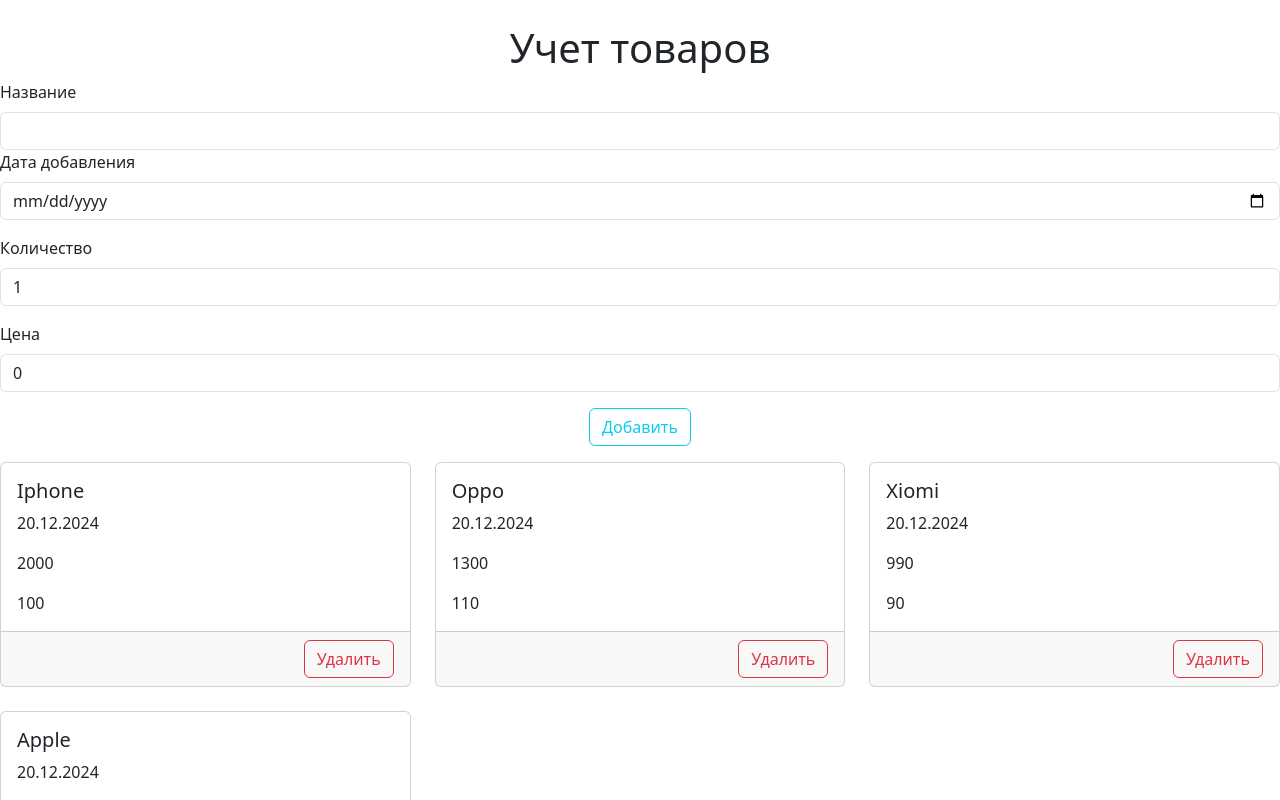
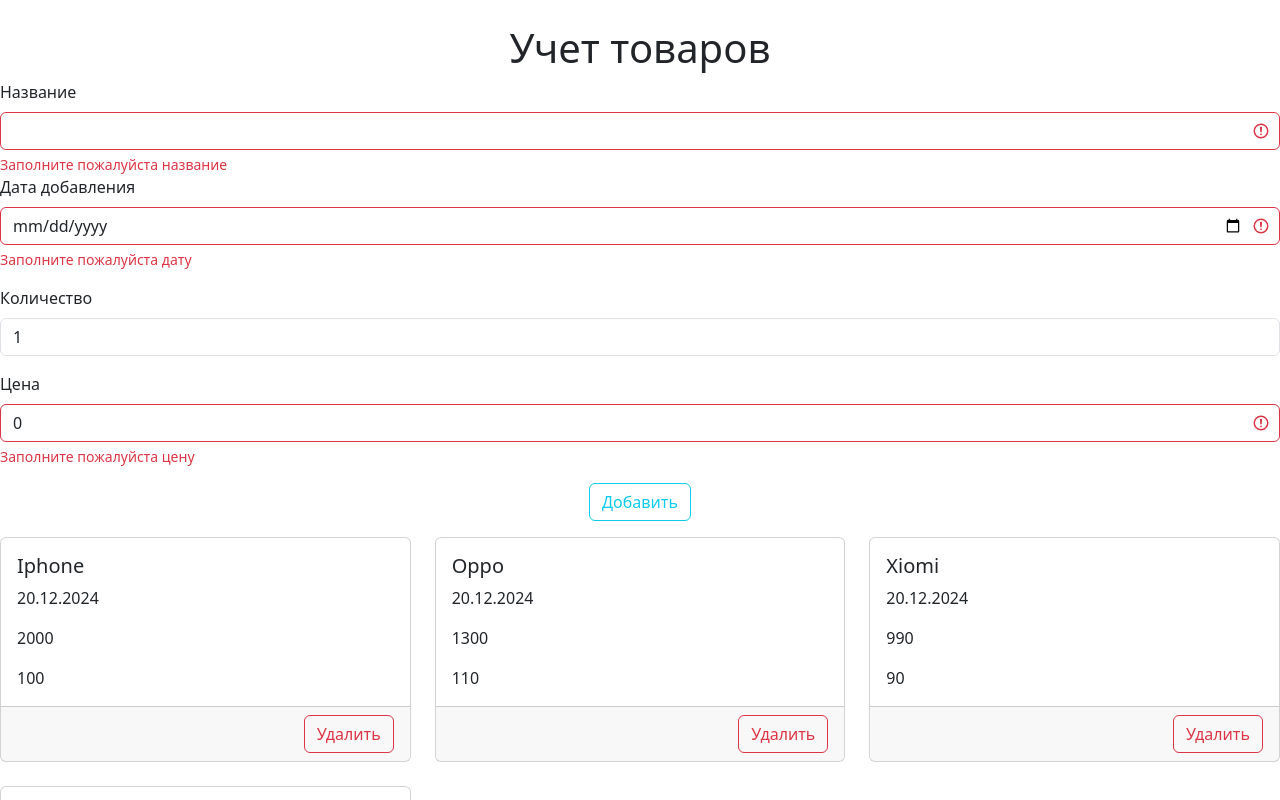
Before and after one commit to Maksim32652/Is-23-19b-max, a Vue app: page / in a window 1280 px wide. Shown: the top 800 px of the page. Built offline with nearby package versions, Linux system fonts and the light colour scheme.

Commit message:
add validation

```diff
--- a/src/App.vue
+++ b/src/App.vue
@@ -70,18 +70,31 @@
     <form action="">
       <div class="mb-3">
       <label for="name" class="form-label">Название</label>
-      <input type="text" v-model="name" class="form-control" id="name" >
+      <input type="text" v-model="name" class="form-control" :class="{'is-invalid':!name}" id="name" >
+      <div class="invalid-feedback">
+        Заполните пожалуйста название
+      </div>
       <div class="mb-3">
   <label for="date" class="form-label">Дата добавления</label>
-  <input type="date" v-model="date" class="form-control" id="date" >
+  <input type="date" v-model="date" class="form-control" :class="{'is-invalid':!date}" id="date" >
+  <div class="invalid-feedback">
+    Заполните пожалуйста дату
+      </div>
+
 </div>
 <div class="mb-3">
   <label for="count" class="form-label">Количество</label>
-  <input type="number" v-model="count"class="form-control" id="number" >
+  <input type="number" v-model="count"class="form-control"  :class="{'is-invalid':!count}"id="number" >
+  <div class="invalid-feedback">
+    Заполните пожалуйста количество
+      </div>
 </div>
 <div class="mb-3">
   <label for="price" class="form-label">Цена</label>
-  <input type="number" v-model="price"class="form-control" id="number">
+  <input type="number" v-model="price"class="form-control" :class="{'is-invalid':!price}" id="number">
+  <div class="invalid-feedback">
+    Заполните пожалуйста цену
+      </div>
 </div>
 
 </div>
```
